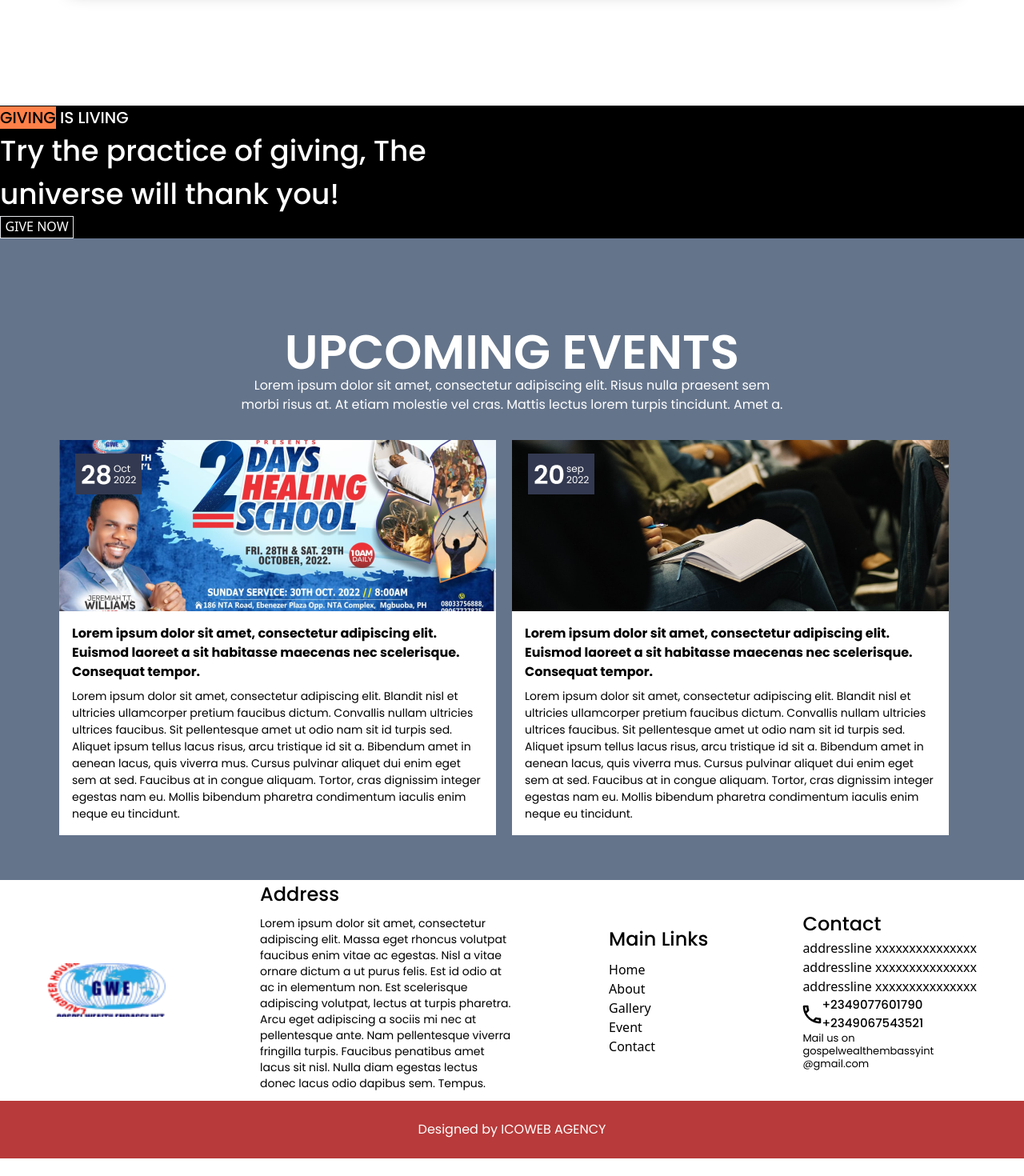
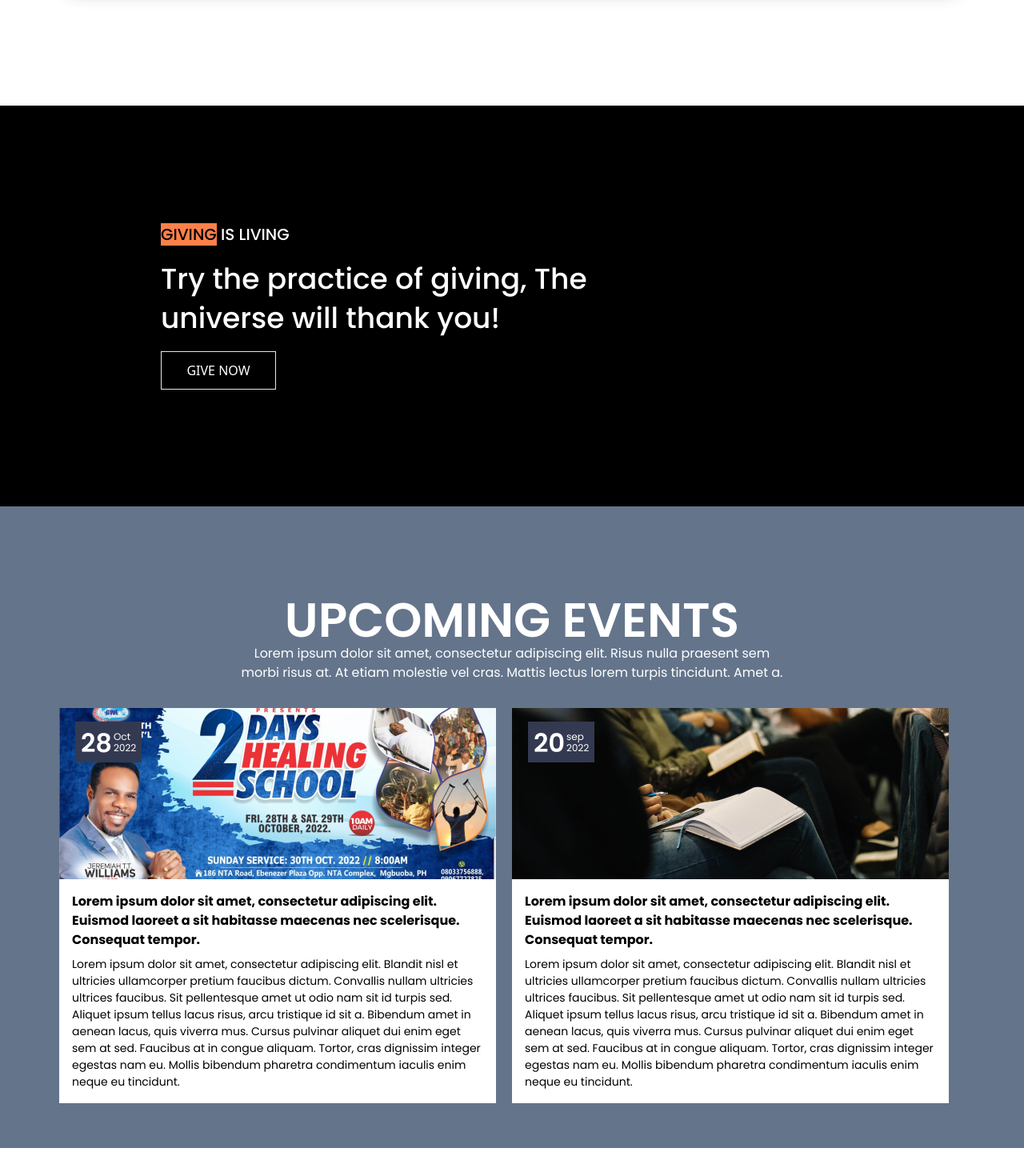
Before and after one commit to egileekada/wealth-embassy, a React (Create React App) app: page / in a window 1280 px wide. Shown: the part 900-2370 px from the top of the page at 80% size. Before the commit the page ends 2348 px from the top, so only its background shows below. Built offline with nearby package versions, Linux system fonts and the light colour scheme.

Commit message:
update for donu

```diff
--- a/src/components/Footer.tsx
+++ b/src/components/Footer.tsx
@@ -4,16 +4,12 @@ import Phone from "../assets/images/Vector.png";
 
 const Footer = () => {
   return (
-    <footer>
-      <div className="flex items-center justify-around">
-        <div>
-          <div>
-            <img src={Logo} alt="logo" className="w-[148px] h-auto" />
-          </div>
-        </div>
+    <footer className=" w-full pt-[105px]  " >
+      <div className="flex justify-around pb-[42px]  ">
+          <img src={Logo} alt="logo" className="w-[148px] my-auto h-auto" />
         <div>
           <h4 className="font-Poppins-Medium text-[24px]">Address</h4>
-          <p className="font-Poppins-Regular text-[14px] w-[318px] h-[232px] mt-2 leading-5">
+          <p className="font-Poppins-Regular text-justify text-[14px] w-[318px] h-[232px] mt-2 ">
             Lorem ipsum dolor sit amet, consectetur adipiscing elit. Massa eget
             rhoncus volutpat faucibus enim vitae ac egestas. Nisl a vitae ornare
             dictum a ut purus felis. Est id odio at ac in elementum non. Est
@@ -26,28 +22,28 @@ const Footer = () => {
         </div>
         <div>
           <h4 className="font-Poppins-Medium text-[24px]">Main Links</h4>
-          <ul className="mt-2">
+          <ul className="mt-2 text-sm ">
             <li>Home</li>
-            <li>About</li>
-            <li>Gallery</li>
-            <li>Event</li>
-            <li>Contact</li>
+            <li className=" my-3 " >About</li>
+            <li className=" my-3 " >Gallery</li>
+            <li className=" my-3 " >Event</li>
+            <li className=" my-3 " >Contact</li>
           </ul>
         </div>
         <div>
           <h4 className="font-Poppins-Medium text-[24px]">Contact</h4>
           <ul>
-            <li>addressline xxxxxxxxxxxxxxx</li>
-            <li>addressline xxxxxxxxxxxxxxx</li>
-            <li>addressline xxxxxxxxxxxxxxx</li>
+            <li className=" text-sm my-3 " >addressline xxxxxxxxxxxxxxx</li>
+            <li className=" text-sm my-3 " >addressline xxxxxxxxxxxxxxx</li>
+            <li className=" text-sm my-3 " >addressline xxxxxxxxxxxxxxx</li>
           </ul>
-          <div className="flex items-center">
+          <div className="flex items-center mb-3">
             <div>
               <img src={Phone} alt="phone" />
             </div>
-            <div className="flex flex-col">
-              <p className="font-Poppins-Medium text-[15px]">+2349077601790</p>
-              <p className="font-Poppins-Medium text-[15px]">+2349067543521</p>
+            <div className="flex flex-col ml-4">
+              <p className="font-Poppins-Medium mb-2 text-sm ">+2349077601790</p>
+              <p className="font-Poppins-Medium text-sm ">+2349067543521</p>
             </div>
           </div>
           <p className="font-Poppins-Regular text-[13px] leading-4">
@@ -57,8 +53,8 @@ const Footer = () => {
           </p>
         </div>
       </div>
-      <div className="bg-[#B83A3A] text-white font-Poppins-Regular text-center p-6">
-        Designed by <span className="font-Poppins-Semibold">ICOWEB AGENCY</span>
+      <div className="bg-[#B83A3A] text-white font-Poppins-Regular text-sm text-center py-3">
+        Designed by <span className="font-Poppins-SemiBold">ICOWEB AGENCY</span>
       </div>
     </footer>
   );
--- a/src/pages/HomePage/components/GiveSection.tsx
+++ b/src/pages/HomePage/components/GiveSection.tsx
@@ -3,16 +3,15 @@ import Giveimage from "../../../assets/images/Give section.png";
 
 const GiveSection = () => {
   return (
-    <div className="bg-black w-full">
+    <div className="bg-black py-[146px] px-[201px] w-full">
       <div className="text-left">
         <h3 className="text-white text-[20px] font-Poppins-Medium">
           <span className="bg-[#FF8049] text-black">GIVING</span> IS LIVING
         </h3>
-        <h2 className="text-white font-Poppins-Medium text-[36px]">
-          Try the practice of giving, The
-          <br /> universe will thank you!
+        <h2 className="text-white font-Poppins-Medium py-4 leading-snug w-[533px] text-[36px]">
+          Try the practice of giving, The universe will thank you!
         </h2>
-        <div className="text-white bg-transparent border w-[92px] border-inherit h-7 text-center">
+        <div className="text-white bg-transparent border w-36 border-inherit flex justify-center items-center h-12 text-center">
           GIVE NOW
         </div>
       </div>
```
